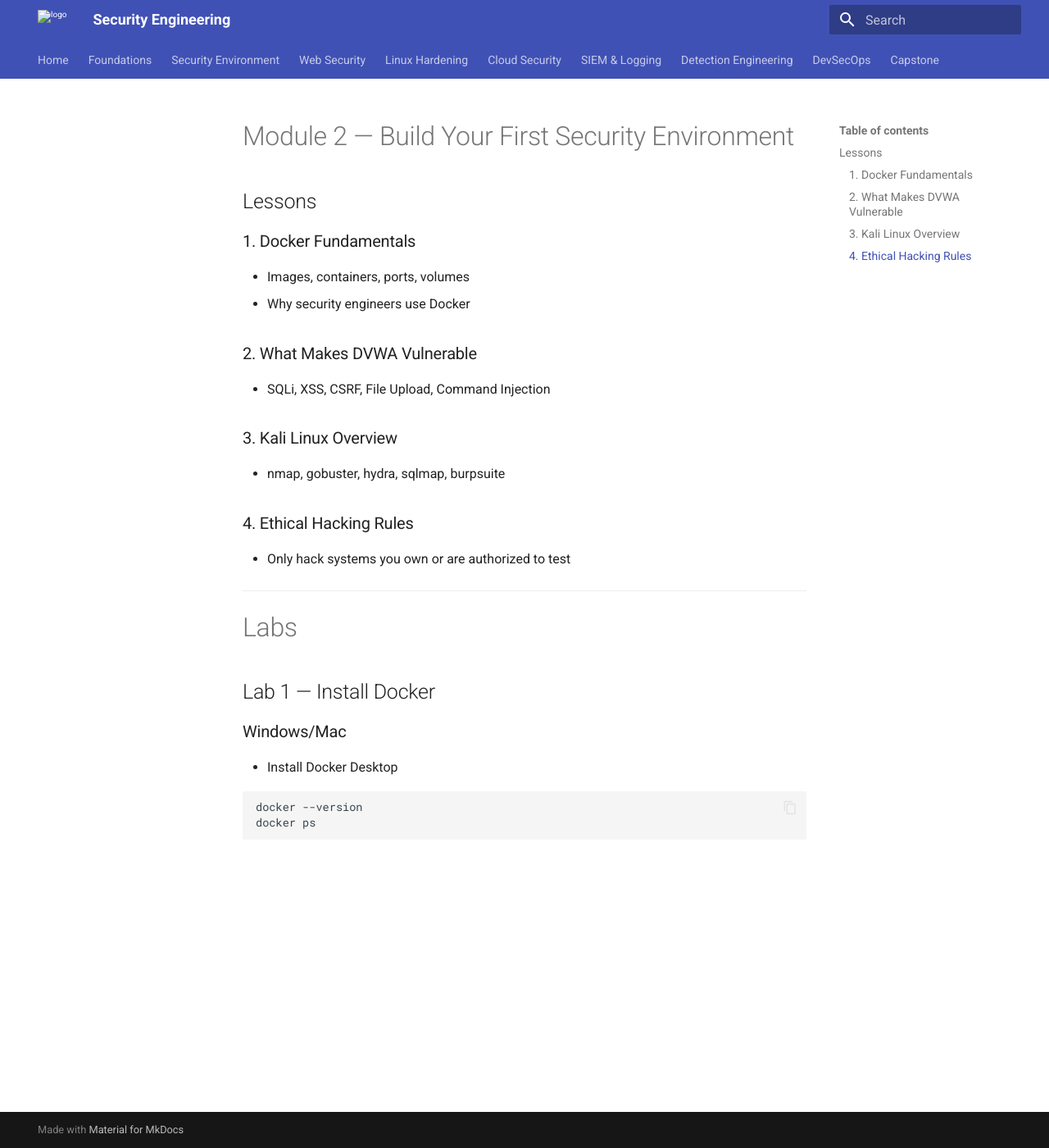
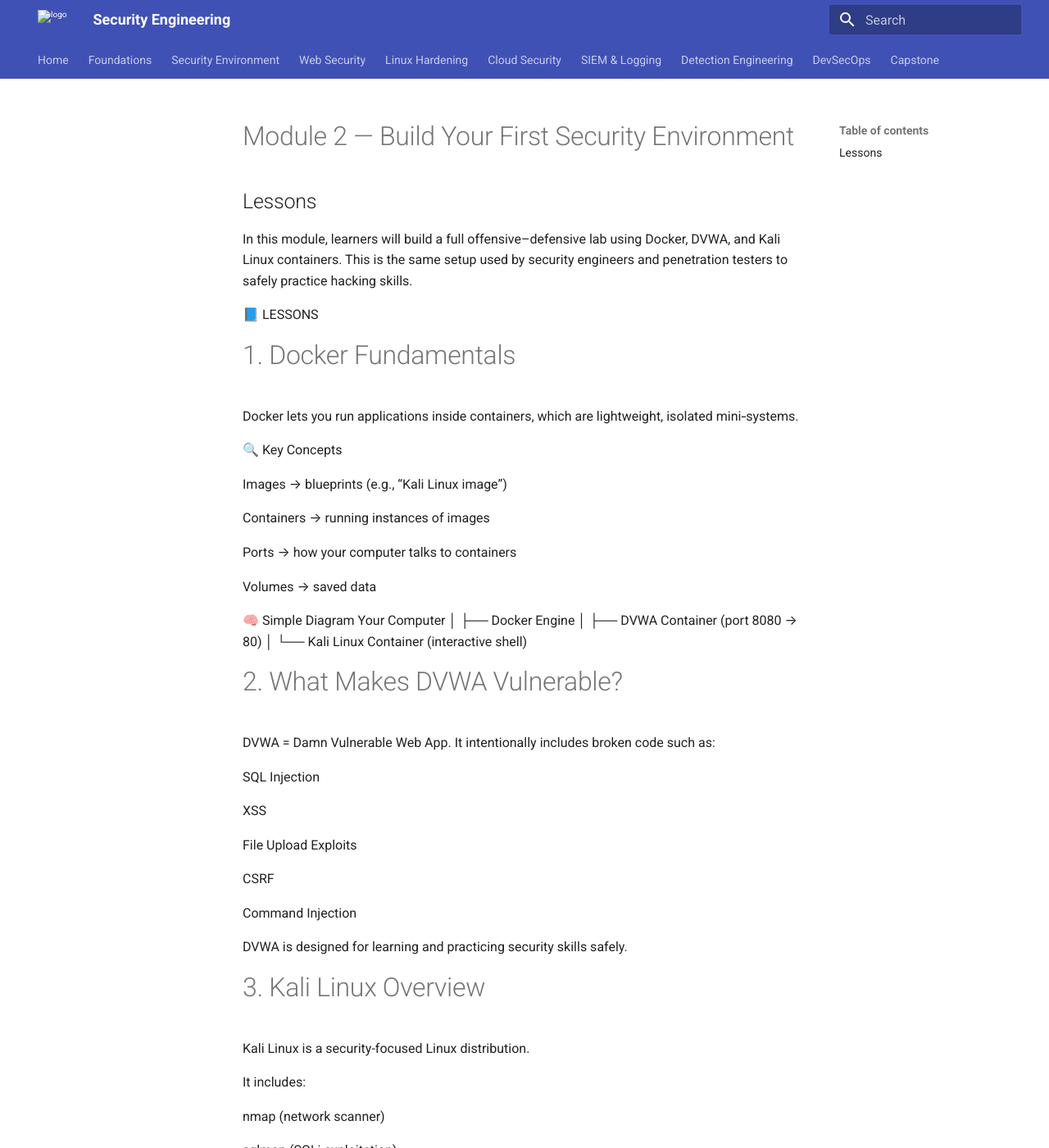
Before and after one commit to AndrewsAntwi/cybersecurity-engineering-course, an MkDocs documentation site: the page built from docs/sec-env/readme.md, in a window 1280 px wide and 1400 px high. Shown: the whole window at 82% size. Built offline with MkDocs 1.6.1 and Material for MkDocs 9.7.7, drawn with Linux system fonts in a browser that asks for light colours; some of the changed text lies outside the part shown.

Commit message:
Update readme.md

```diff
--- a/docs/sec-env/readme.md
+++ b/docs/sec-env/readme.md
@@ -2,18 +2,74 @@
 
 ## Lessons
 
-### 1. Docker Fundamentals
-- Images, containers, ports, volumes
-- Why security engineers use Docker
+In this module, learners will build a full offensive–defensive lab using Docker, DVWA, and Kali Linux containers.
+This is the same setup used by security engineers and penetration testers to safely practice hacking skills.
 
-### 2. What Makes DVWA Vulnerable
-- SQLi, XSS, CSRF, File Upload, Command Injection
+📘 LESSONS
+# 1. Docker Fundamentals
 
-### 3. Kali Linux Overview
-- nmap, gobuster, hydra, sqlmap, burpsuite
+Docker lets you run applications inside containers, which are lightweight, isolated mini‑systems.
 
-### 4. Ethical Hacking Rules
-- Only hack systems you own or are authorized to test
+🔍 Key Concepts
+
+Images → blueprints (e.g., “Kali Linux image”)
+
+Containers → running instances of images
+
+Ports → how your computer talks to containers
+
+Volumes → saved data
+
+🧠 Simple Diagram
+Your Computer
+   │
+   ├── Docker Engine
+   │      ├── DVWA Container (port 8080 → 80)
+   │      └── Kali Linux Container (interactive shell)
+
+# 2. What Makes DVWA Vulnerable?
+
+DVWA = Damn Vulnerable Web App.
+It intentionally includes broken code such as:
+
+SQL Injection
+
+XSS
+
+File Upload Exploits
+
+CSRF
+
+Command Injection
+
+DVWA is designed for learning and practicing security skills safely.
+
+# 3. Kali Linux Overview
+
+Kali Linux is a security-focused Linux distribution.
+
+It includes:
+
+nmap (network scanner)
+
+sqlmap (SQLi exploitation)
+
+gobuster (dir brute-forcing)
+
+burpsuite (web proxy)
+
+hydra (password brute‑forcing)
+
+We'll run Kali inside a container for fast setup and safe experimentation.
+
+4. Ethical Hacking Rules
+
+Before hacking anything:
+
+✔ You must have permission
+✔ Only attack systems you own or are authorized to test
+✔ Do not attempt real-world targets
+✔ Learn responsibly
 
 ---
 
```
